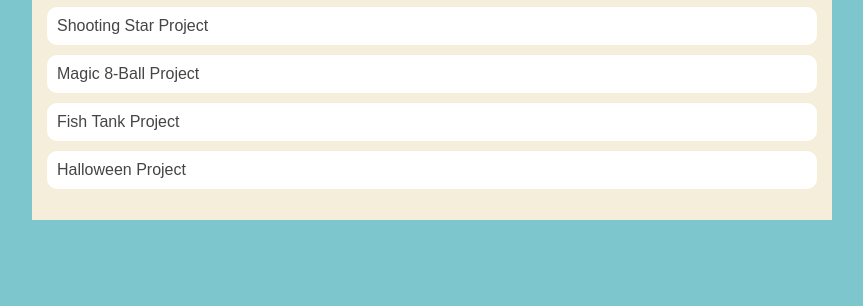
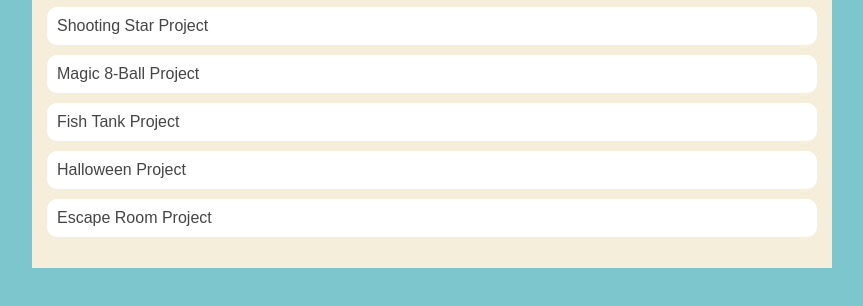
Before and after one commit to landoncolletti/landoncolletti.github.io, a plain HTML site: page portfolio.html in a window 1280 px wide. Shown: the part 398-704 px from the top of the page, without its empty margins (208-1071 px from the left). Drawn offline with Linux system fonts and the light colour scheme.

Commit message:
Added Escape Room Project

```diff
--- a/portfolio.html
+++ b/portfolio.html
@@ -67,6 +67,11 @@
                 >Halloween Project</a
               >
             </li>
+            <li>
+              <a href="https://www.khanacademy.org/computer-programming/spin-off-of-team-vangeffen_fastring_colletti_canales-ordonez/6439571095666688"
+                >Escape Room Project</a
+              >
+            </li>
           </ul>
         </div>
       </main>
```
